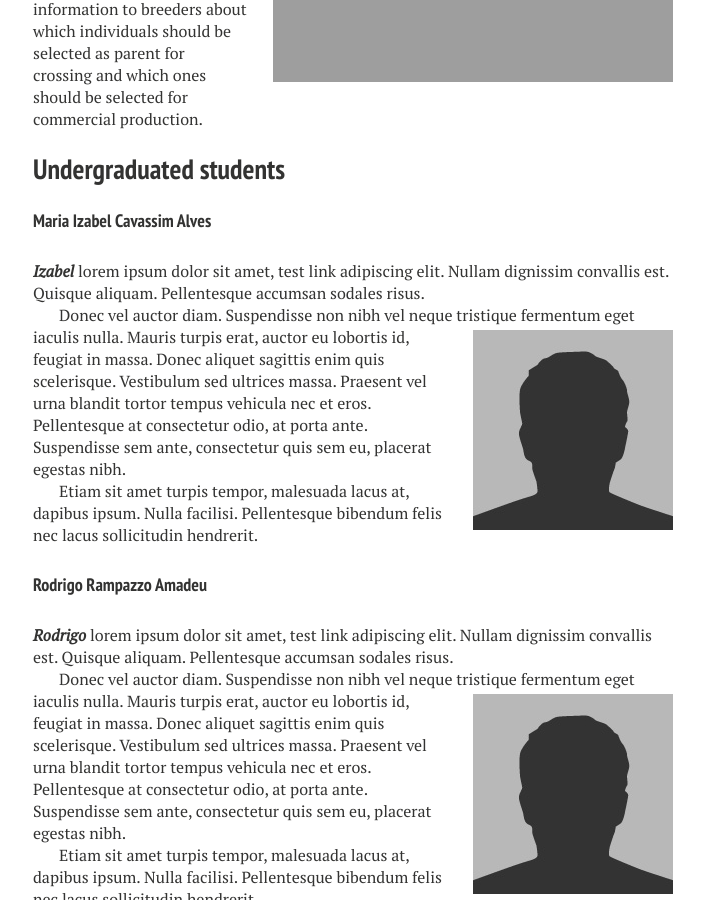
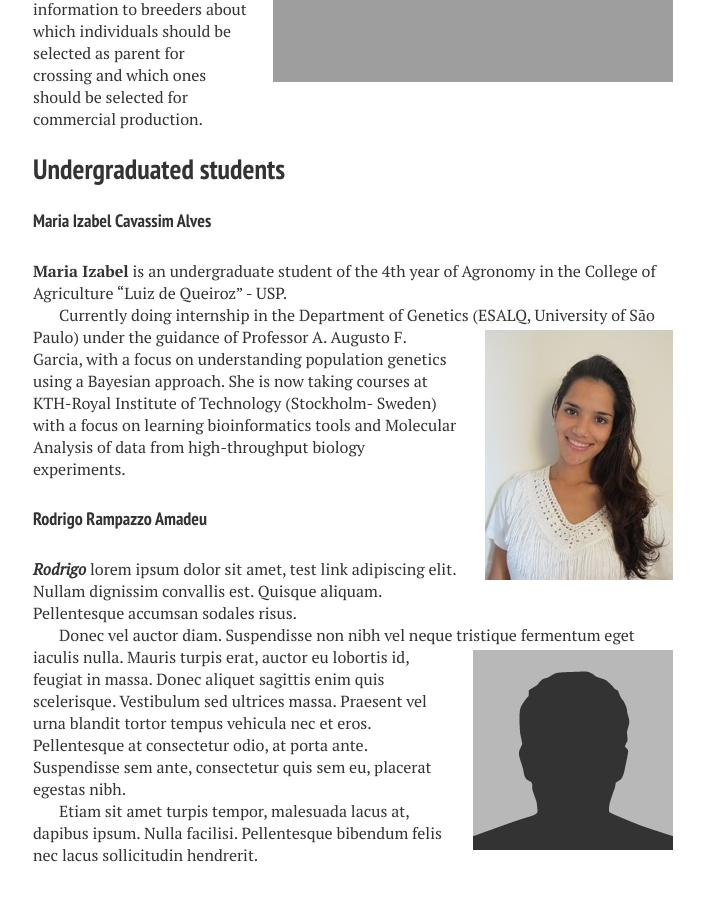
Before and after one commit to dayedepps/statgen-esalq, a Jekyll site: the page built from people.md, in a window 1280 px wide and 900 px high, scrolled down 5552 px. Shown: the whole window, without its empty margins (287-991 px from the left). Built offline with Jekyll 4.4.1, drawn with Linux system fonts in a browser that asks for light colours; nearby versions of some CDN libraries.

Commit message:
Adding Maria Izabel to People

```diff
--- a/people.md
+++ b/people.md
@@ -233,23 +233,19 @@ should be selected for commercial production.
 
 #### Maria Izabel Cavassim Alves
 
-_**Izabel**_ lorem ipsum dolor sit amet,
-test link adipiscing elit. Nullam dignissim convallis est. Quisque
-aliquam. Pellentesque accumsan sodales risus.
+**Maria Izabel** is an undergraduate student of the 4th year of
+Agronomy in the College of Agriculture "Luiz de Queiroz" - USP.
 
-![marcelo]({{ site.url }}/images/bio-photo.jpg)
+![MariaIzabel]({{ site.url }}/images/MariaIzabel.jpg)
 {: .image-pull-right}
 
-Donec vel auctor diam. Suspendisse non nibh vel neque tristique
-fermentum eget iaculis nulla. Mauris turpis erat, auctor eu lobortis
-id, feugiat in massa. Donec aliquet sagittis enim quis scelerisque.
-Vestibulum sed ultrices massa. Praesent vel urna blandit tortor tempus
-vehicula nec et eros. Pellentesque at consectetur odio, at porta ante.
-Suspendisse sem ante, consectetur quis sem eu, placerat egestas nibh.
-
-Etiam sit amet turpis tempor, malesuada lacus at, dapibus ipsum. Nulla
-facilisi. Pellentesque bibendum felis nec lacus sollicitudin
-hendrerit.
+Currently doing internship in the Department of Genetics (ESALQ,
+University of São Paulo) under the guidance of Professor A. Augusto F.
+Garcia, with a focus on understanding population genetics using a
+Bayesian approach. She is now taking courses at KTH-Royal Institute of
+Technology (Stockholm- Sweden) with a focus on learning bioinformatics
+tools and Molecular Analysis of data from high-throughput biology
+experiments.
 
 
 #### Rodrigo Rampazzo Amadeu
```
Also changed, not shown: images/MariaIzabel.jpg (added), images/MariaIzabel2.jpg (added).
